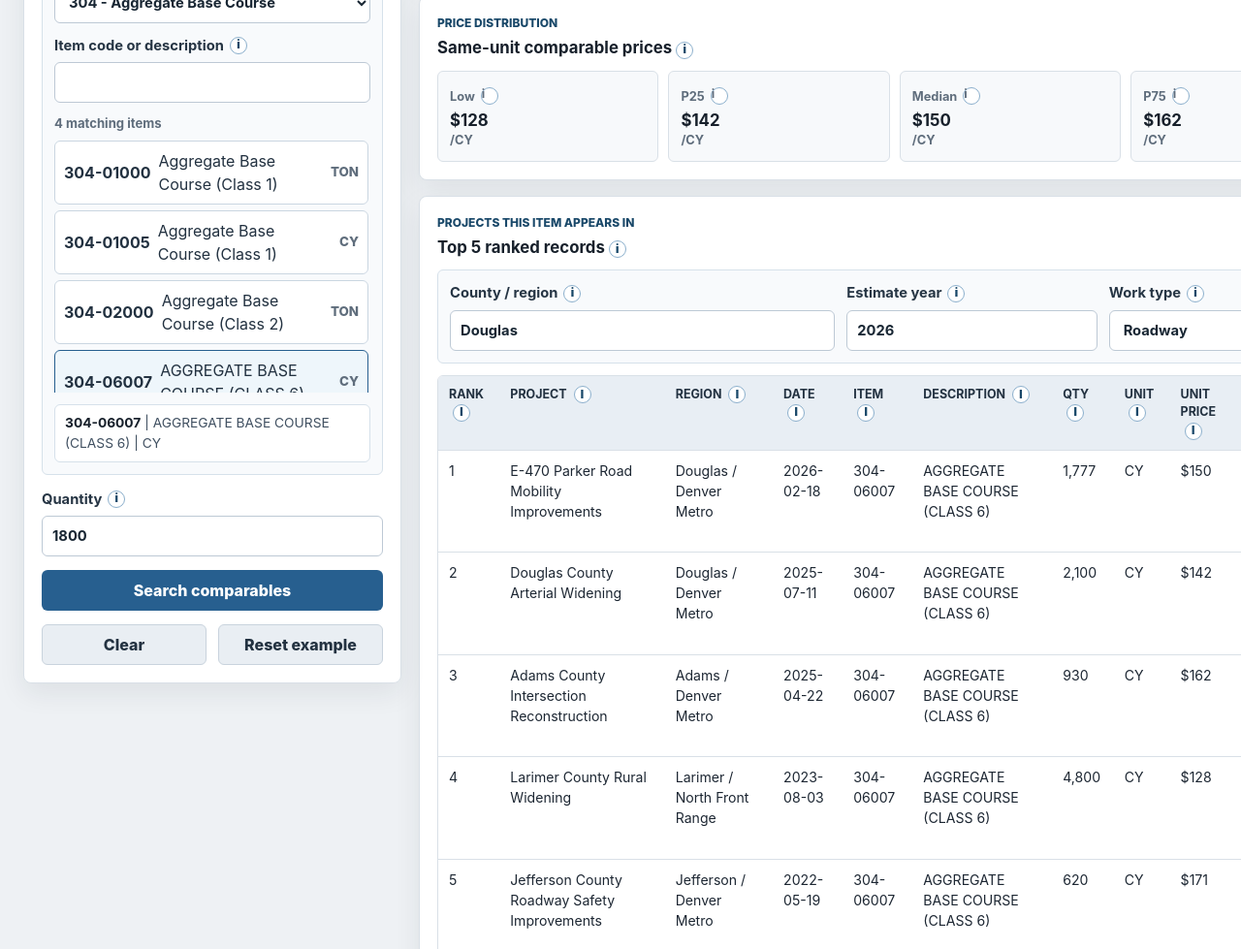
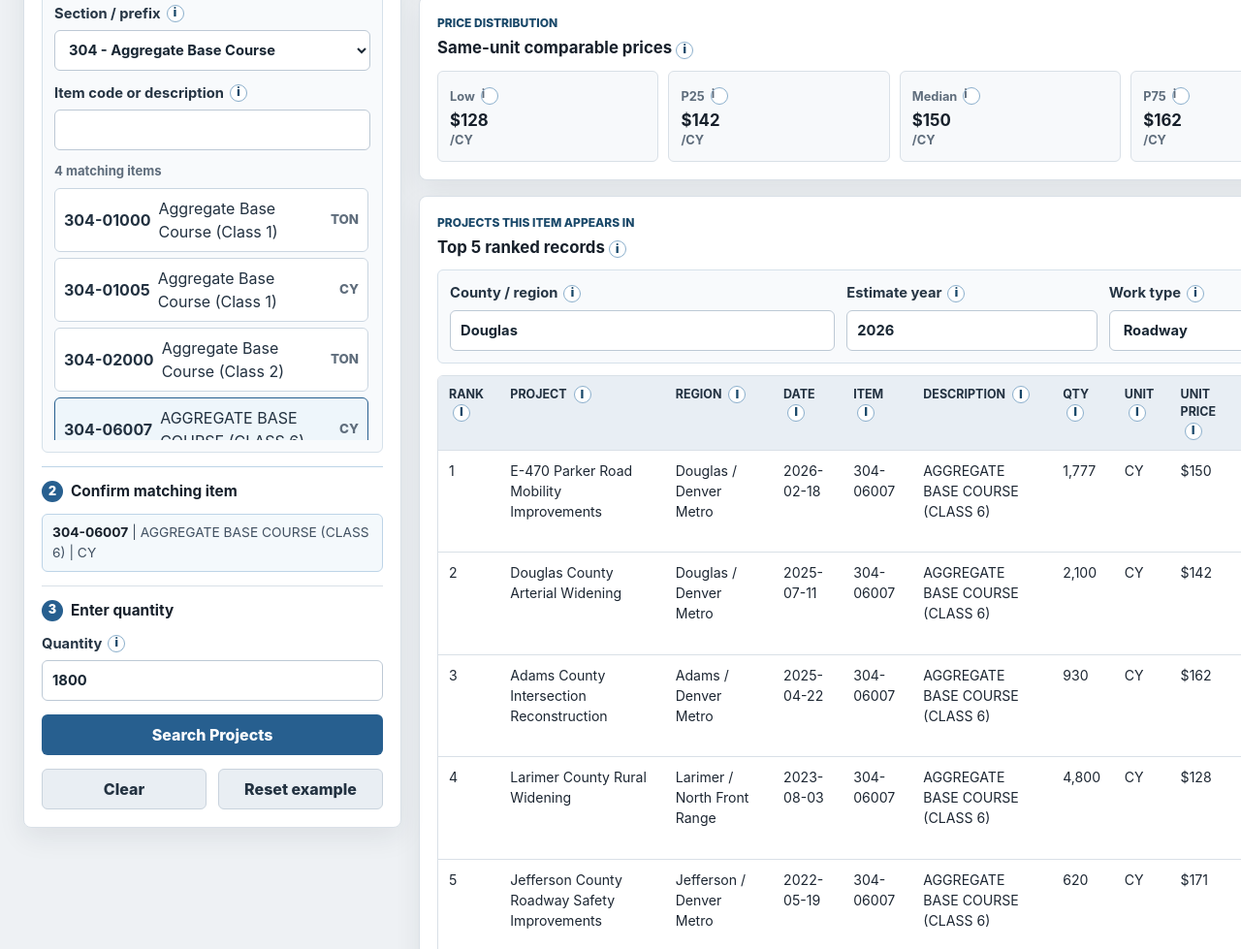
Before and after one commit to caseywalrath/roadway_cost_estimator, a website built with Vite: page index.html in a window 1280 px wide. Shown: the part 503-1482 px from the top of the page at 97% size. Built offline with nearby package versions, Linux system fonts and the light colour scheme.

Commit message:
Clarify item search workflow steps

```diff
--- a/src/styles.css
+++ b/src/styles.css
@@ -248,6 +248,44 @@ select {
   padding: 18px;
 }
 
+.workflow-step {
+  display: grid;
+  gap: 12px;
+  border-top: 1px solid var(--line);
+  padding-top: 14px;
+}
+
+.workflow-step--selected {
+  border-top-color: #bdd4e7;
+}
+
+.step-heading {
+  display: flex;
+  align-items: center;
+  gap: 8px;
+}
+
+.step-number {
+  width: 22px;
+  height: 22px;
+  display: inline-flex;
+  align-items: center;
+  justify-content: center;
+  flex: 0 0 auto;
+  border-radius: 999px;
+  background: var(--accent);
+  color: #ffffff;
+  font-size: 0.78rem;
+  font-weight: 900;
+}
+
+.step-heading h3 {
+  margin: 0;
+  color: var(--heading);
+  font-size: 0.96rem;
+  line-height: 1.2;
+}
+
 .panel-heading h2,
 .panel-heading h3 {
   margin: 0;
@@ -310,9 +348,9 @@ input[readonly] {
   min-height: 38px;
   display: flex;
   align-items: center;
-  border: 1px solid #d6e1ea;
+  border: 1px solid #bdd4e7;
   border-radius: 6px;
-  background: #ffffff;
+  background: #f4f9fc;
   padding: 8px 10px;
   color: #405061;
   font-size: 0.86rem;
--- a/src/ui/renderExplorer.ts
+++ b/src/ui/renderExplorer.ts
@@ -33,6 +33,8 @@ export function renderExplorer(
 
       <input type="hidden" name="itemCode" value="${escapeHtml(query.itemCode)}" />
 
+      <section class="workflow-step">
+        ${renderStepHeading("1", "Find item")}
         <div class="item-picker" data-item-picker>
           <label>
             <span class="label-row">
@@ -67,7 +69,11 @@ export function renderExplorer(
           <div class="item-result-list" data-item-results aria-live="polite">
             ${renderItemResults(agencyItems, specSections, selectedDivisionPrefix, selectedSectionPrefix, itemSearchValue, query.itemCode)}
           </div>
+        </div>
+      </section>
 
+      <section class="workflow-step workflow-step--selected">
+        ${renderStepHeading("2", "Confirm matching item")}
         <div class="selected-item-summary" data-selected-item-summary>
           ${renderSelectedItemSummary({
             itemCode: query.itemCode,
@@ -75,8 +81,6 @@ export function renderExplorer(
             unit: resolvedUnit
           })}
         </div>
-      </div>
-
         <div class="manual-item-fields" data-manual-item-fields ${hasResolvedItem ? "hidden" : ""}>
           <label>
             <span class="label-row">
@@ -86,7 +90,10 @@ export function renderExplorer(
             <input name="unit" value="${escapeHtml(resolvedUnit)}" placeholder="CY" />
           </label>
         </div>
+      </section>
 
+      <section class="workflow-step">
+        ${renderStepHeading("3", "Enter quantity")}
         <label>
           <span class="label-row">
             Quantity
@@ -94,13 +101,23 @@ export function renderExplorer(
           </span>
           <input name="quantity" type="number" min="0" step="0.01" value="${query.quantity ?? ""}" placeholder="1800" />
         </label>
+      </section>
 
-      <button type="submit" class="primary-button">Search comparables</button>
+      <button type="submit" class="primary-button">Search Projects</button>
       <div class="form-action-grid">
         <button type="button" id="clear-query" class="secondary-button">Clear</button>
         <button type="button" id="reset-example" class="secondary-button">Reset example</button>
       </div>
     </form>
+  `;
+}
+
+function renderStepHeading(stepNumber: string, label: string): string {
+  return `
+    <div class="step-heading">
+      <span class="step-number">${stepNumber}</span>
+      <h3>${escapeHtml(label)}</h3>
+    </div>
   `;
 }
 
```
Also changed, not shown: architecture_overview.md (+4 -5 lines), user_workflow.md (+11 -5 lines). Lines whose indentation alone changed are shown as unchanged.
